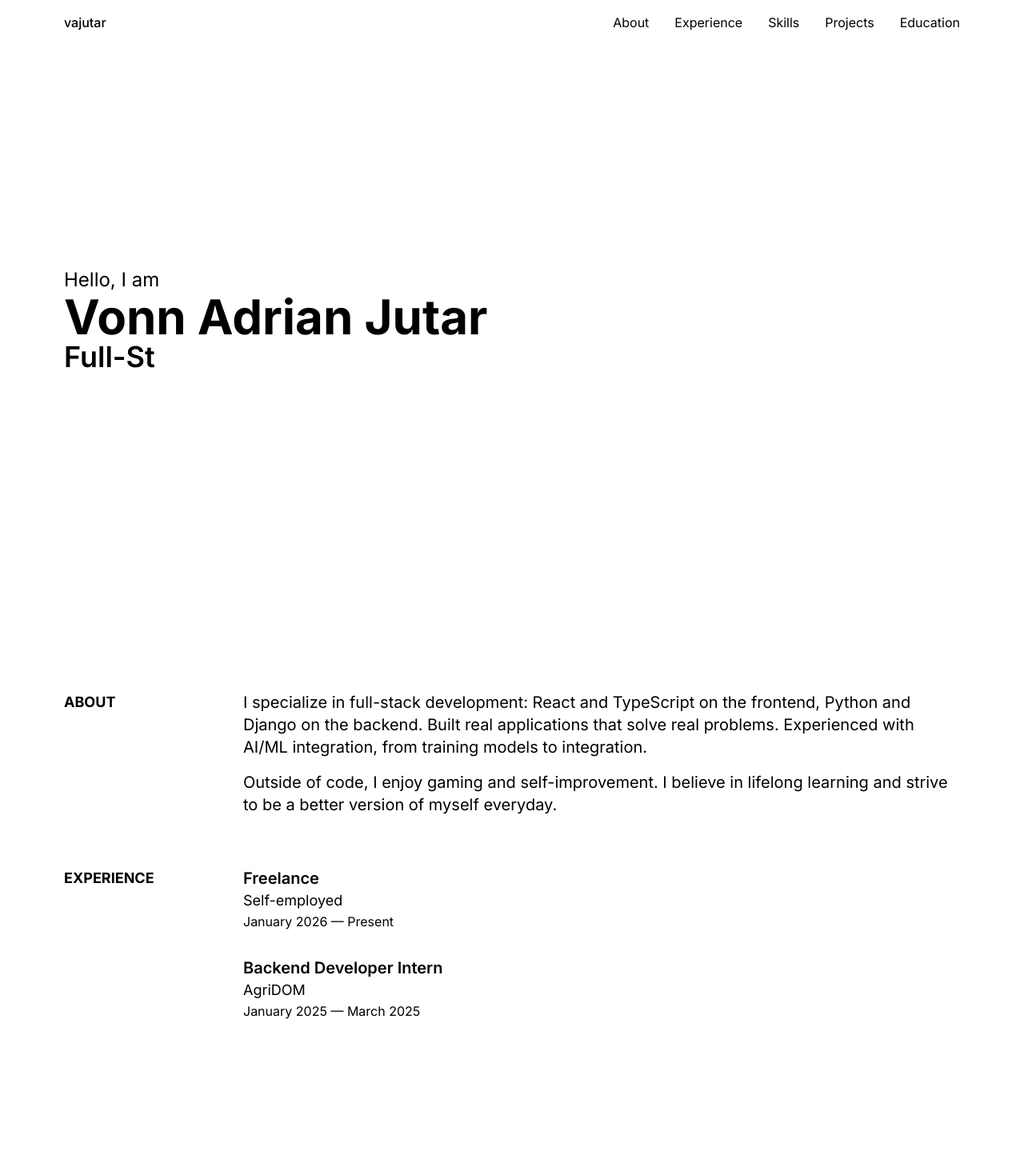
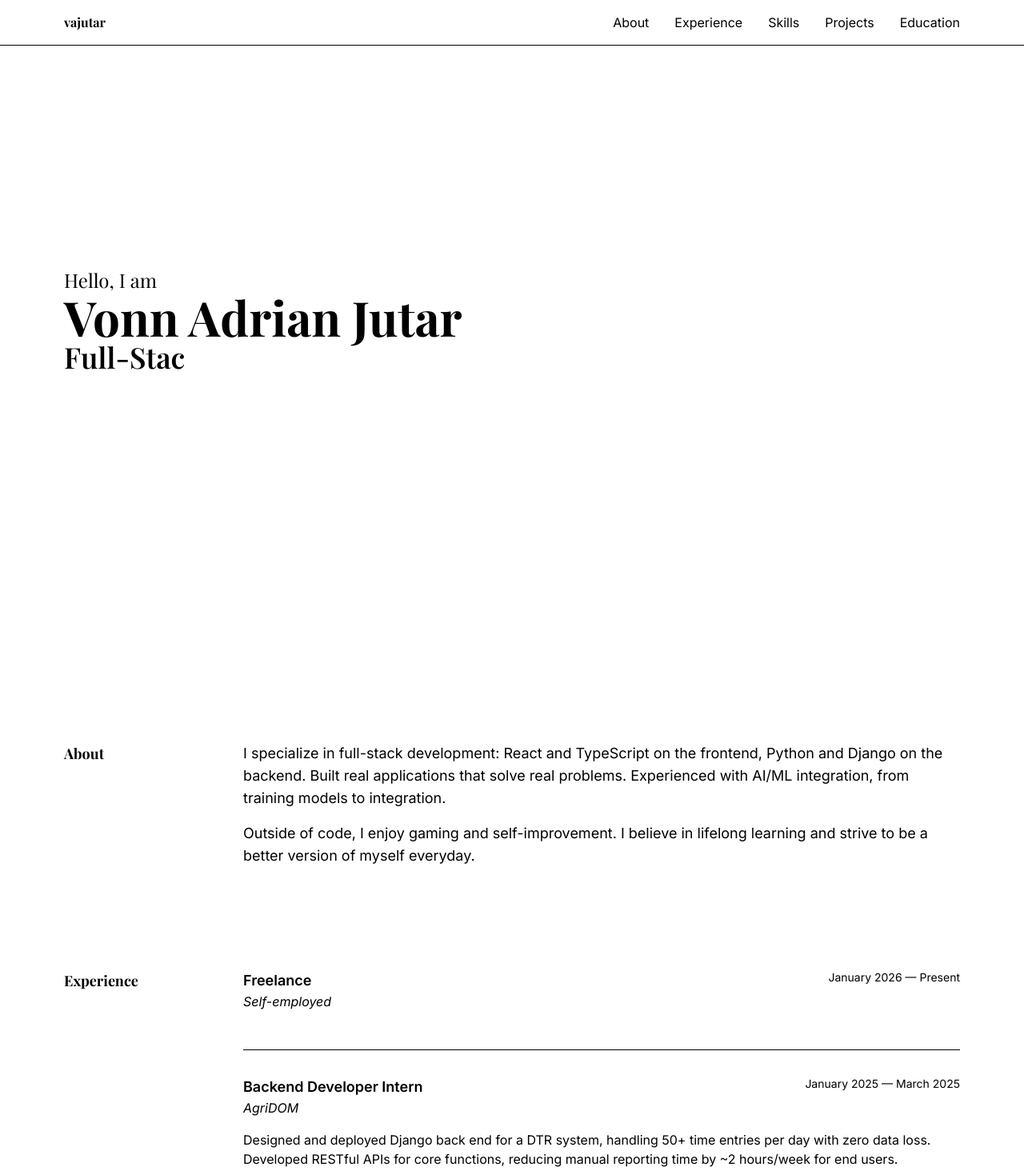
Before and after one commit to v-adrian/portfolio-website, a React (Vite) app: page / in a window 1280 px wide. Shown: the top 1464 px of the page at 80% size. Before the commit the page ends 1276 px from the top, so only its background shows below. Built offline with nearby package versions, Linux system fonts and the light colour scheme; a web font is replaced by a local one.

Commit message:
Adjust layout and styling

```diff
--- a/src/layouts/Header.tsx
+++ b/src/layouts/Header.tsx
@@ -14,9 +14,9 @@ function Header() {
 
   return (
     <>
-      <header className="fixed inset-x-0 top-0 z-50 flex  bg-white/90 backdrop-blur-sm py-4">
-        <div className="flex w-full justify-between mx-auto max-w-6xl px-4">
-          <a className="font-medium" href="#">
+      <header className="fixed inset-x-0 top-0 z-50 flex bg-white/80 py-4 backdrop-blur-sm border-b">
+        <div className="mx-auto flex w-full max-w-6xl justify-between px-4">
+          <a className="font-heading font-bold" href="#">
             vajutar
           </a>
 
@@ -36,7 +36,7 @@ function Header() {
       </header>
       {/* Mobile */}
       {isMenuOpen && (
-        <nav className="fixed inset-0 z-50 flex flex-col items-center justify-center bg-slate-100 sm:hidden">
+        <nav className="fixed inset-0 z-50 flex flex-col items-center justify-center bg-white sm:hidden">
           <button
             className="absolute top-4 right-4"
             onClick={() => setIsMenuOpen(false)}
@@ -48,7 +48,7 @@ function Header() {
               key={link.href}
               href={link.href}
               onClick={() => setIsMenuOpen(false)}
-              className="text-2xl font-medium py-2 uppercase"
+              className="py-2 text-2xl font-bold font-heading"
             >
               {link.label}
             </a>
--- a/src/layouts/MainLayout.tsx
+++ b/src/layouts/MainLayout.tsx
@@ -10,7 +10,7 @@ function MainLayout({ children }: MainLayoutProps) {
   return (
     <div className="mx-auto max-w-6xl">
       <Header />
-      <main className="px-4 space-y-16">{children}</main>
+      <main className="px-4 space-y-32">{children}</main>
       <Footer />
     </div>
   );
--- a/src/sections/About.tsx
+++ b/src/sections/About.tsx
@@ -1,8 +1,8 @@
 function About() {
   return (
     <section id="about" className="grid grid-cols-1 gap-8 sm:grid-cols-[12rem_1fr]">
-      <h2 className="text-lg font-bold">ABOUT</h2>
-      <div className="space-y-4 text-xl">
+      <h2 className="font-heading text-lg font-bold">About</h2>
+      <div className="space-y-4 text-lg">
         <p>
           I specialize in full-stack development: React and TypeScript on the
           frontend, Python and Django on the backend. Built real applications
--- a/src/sections/Experience.tsx
+++ b/src/sections/Experience.tsx
@@ -2,21 +2,26 @@ import { experience } from "@/data/experience";
 
 function Experience() {
   return (
-    <section id="experience" className="grid grid-cols-1 gap-8 sm:grid-cols-[12rem_1fr]">
-      <h2 className="mb-4 text-lg font-bold">EXPERIENCE</h2>
-      <div className="space-y-8">
+    <section
+      id="experience"
+      className="grid grid-cols-1 gap-8 sm:grid-cols-[12rem_1fr]"
+    >
+      <h2 className="font-heading text-lg font-bold">Experience</h2>
+      <div className="divide-y space-y-8">
         {experience.map((item) => (
-          <div key={item.id}>
-            <div>
-              <h3 className="text-xl font-semibold">{item.role}</h3>
-              <p className="text-lg">{item.company}</p>
+          <div className="pb-8 space-y-4">
+            <div key={item.id} className="flex justify-between">
+              <div>
+                <h3 className="text-lg font-semibold">{item.role}</h3>
+                <p className="text-md italic">{item.company}</p>
+              </div>
+              <p className="text-sm">{item.duration}</p>
             </div>
-            <p className="text-md">{item.duration}</p>
-            {/* <ul>
-            {item.description.map((desc, i) => (
-              <li key={i}>{desc}</li>
+            <ul>
+              {item.description.map((desc, i) => (
+                <li key={i}>{desc}</li>
               ))}
-              </ul> */}
+            </ul>
           </div>
         ))}
       </div>
--- a/src/sections/Hero.tsx
+++ b/src/sections/Hero.tsx
@@ -3,7 +3,7 @@ import { TypeAnimation } from "react-type-animation";
 function Hero() {
   return (
     <section className="min-h-dvh flex flex-col justify-center">
-      <div className="text-2xl">
+      <div className="font-heading text-2xl">
         Hello, I am <br />
         <h1 className="text-6xl font-bold">Vonn Adrian Jutar</h1>
       </div>
@@ -17,7 +17,7 @@ function Hero() {
           1000,
         ]}
         repeat={Infinity}
-        className="text-4xl font-semibold"
+        className="font-heading text-4xl font-semibold"
       />
     </section>
   );
```
